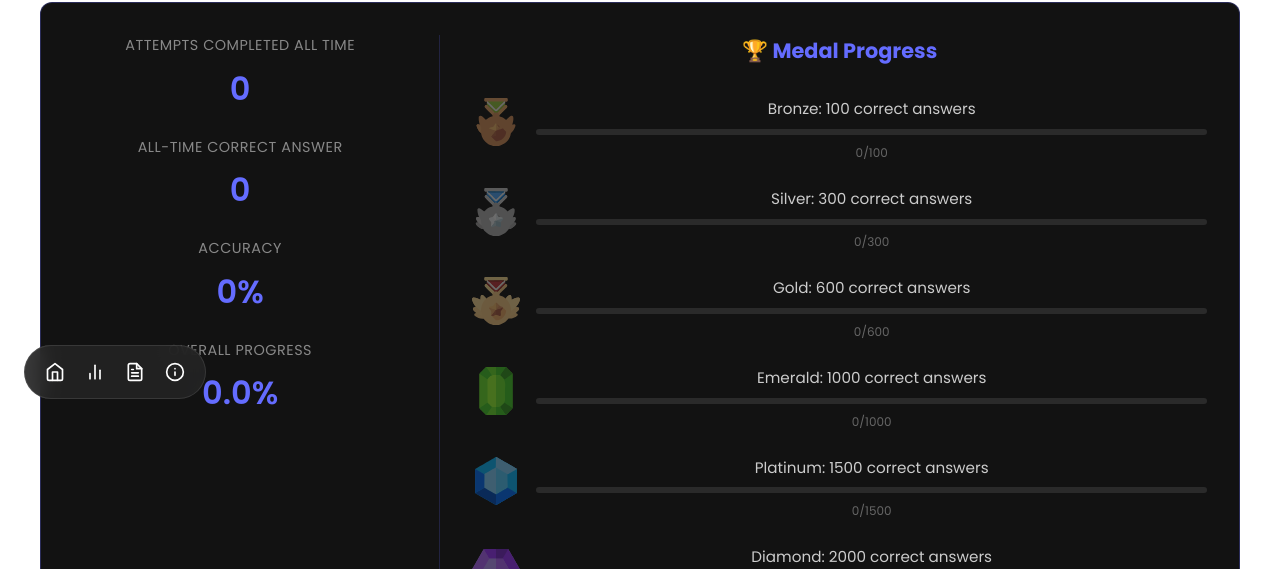
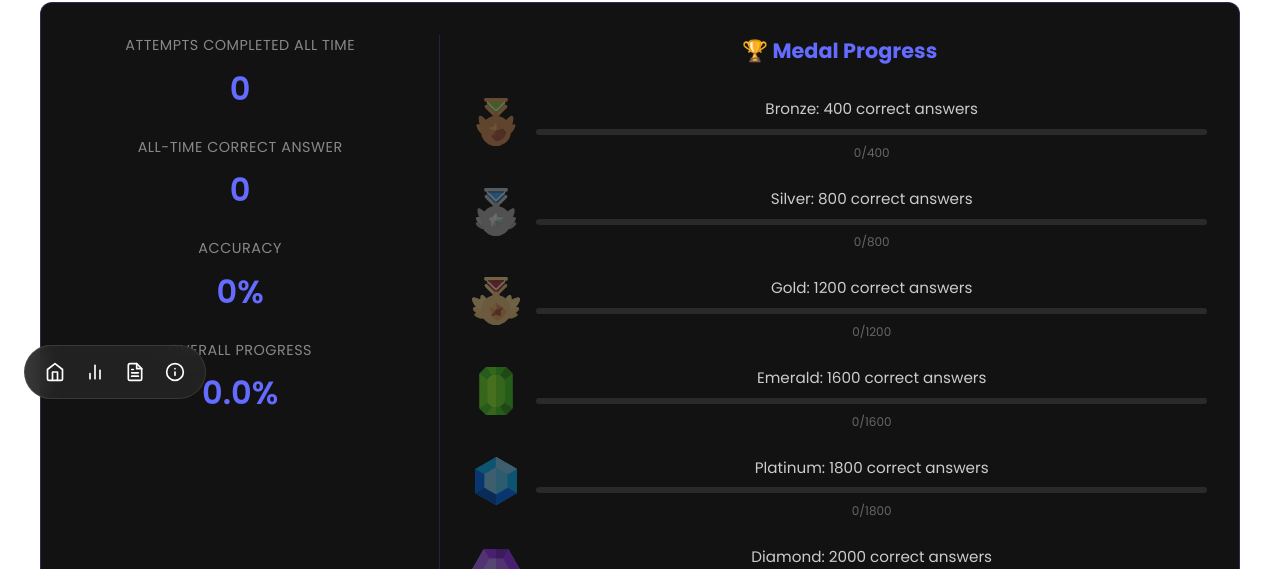
Before and after one commit to dvnnyle/skoolXit, a React (Vite) app: page /statistics in a window 1280 px wide. Shown: the part 377-946 px from the top of the page. Built offline with nearby package versions, Linux system fonts and the light colour scheme.

Commit message:
Update: Set equal 400-point medal intervals - Bronze 400, Silver 800, Gold 1200, Emerald 1600, Platinum 1800, Diamond 2000

```diff
--- a/src/pages/home.jsx
+++ b/src/pages/home.jsx
@@ -173,58 +173,58 @@ function Home() {
 
         <div className="gamification-wrapper">
           <div className="medal-milestones-inline">
-            <div className="achievement-medal-item bronze" data-unlocked={stats.totalCorrectFromAllAttempts >= 100}>
+            <div className="achievement-medal-item bronze" data-unlocked={stats.totalCorrectFromAllAttempts >= 400}>
               <img src="/icons/bronze-medal.svg" alt="Bronze Medal" className="medal-icon bronze-icon" />
               <div className="medal-details">
                 <h4>Bronze</h4>
                 <div className="medal-progress-bar">
-                  <div className="medal-progress-fill" style={{ width: `${Math.min((Math.max(0, stats.totalCorrectFromAllAttempts) / 100) * 100, 100)}%` }}></div>
+                  <div className="medal-progress-fill" style={{ width: `${Math.min((Math.max(0, stats.totalCorrectFromAllAttempts) / 400) * 100, 100)}%` }}></div>
                 </div>
-                <span className="medal-count">{Math.min(Math.max(0, stats.totalCorrectFromAllAttempts), 100)}/100</span>
+                <span className="medal-count">{Math.min(Math.max(0, stats.totalCorrectFromAllAttempts), 400)}/400</span>
               </div>
             </div>
 
-            <div className="achievement-medal-item silver" data-unlocked={stats.totalCorrectFromAllAttempts >= 300}>
+            <div className="achievement-medal-item silver" data-unlocked={stats.totalCorrectFromAllAttempts >= 800}>
               <img src="/icons/silver-medal.svg" alt="Silver Medal" className="medal-icon silver-icon" />
               <div className="medal-details">
                 <h4>Silver</h4>
                 <div className="medal-progress-bar">
-                  <div className="medal-progress-fill" style={{ width: `${Math.min((Math.max(0, stats.totalCorrectFromAllAttempts) / 300) * 100, 100)}%` }}></div>
+                  <div className="medal-progress-fill" style={{ width: `${Math.min((Math.max(0, stats.totalCorrectFromAllAttempts) / 800) * 100, 100)}%` }}></div>
                 </div>
-                <span className="medal-count">{Math.min(Math.max(0, stats.totalCorrectFromAllAttempts), 300)}/300</span>
+                <span className="medal-count">{Math.min(Math.max(0, stats.totalCorrectFromAllAttempts), 800)}/800</span>
               </div>
             </div>
 
-            <div className="achievement-medal-item gold" data-unlocked={stats.totalCorrectFromAllAttempts >= 600}>
+            <div className="achievement-medal-item gold" data-unlocked={stats.totalCorrectFromAllAttempts >= 1200}>
               <img src="/icons/gold-medal.svg" alt="Gold Medal" className="medal-icon gold-icon" />
               <div className="medal-details">
                 <h4>Gold</h4>
                 <div className="medal-progress-bar">
-                  <div className="medal-progress-fill" style={{ width: `${Math.min((Math.max(0, stats.totalCorrectFromAllAttempts) / 600) * 100, 100)}%` }}></div>
+                  <div className="medal-progress-fill" style={{ width: `${Math.min((Math.max(0, stats.totalCorrectFromAllAttempts) / 1200) * 100, 100)}%` }}></div>
                 </div>
-                <span className="medal-count">{Math.min(Math.max(0, stats.totalCorrectFromAllAttempts), 600)}/600</span>
+                <span className="medal-count">{Math.min(Math.max(0, stats.totalCorrectFromAllAttempts), 1200)}/1200</span>
               </div>
             </div>
 
-            <div className="achievement-medal-item emerald" data-unlocked={stats.totalCorrectFromAllAttempts >= 1000}>
+            <div className="achievement-medal-item emerald" data-unlocked={stats.totalCorrectFromAllAttempts >= 1600}>
               <img src="/icons/emerald.svg" alt="Emerald" className="medal-icon emerald-icon" />
               <div className="medal-details">
                 <h4>Emerald</h4>
                 <div className="medal-progress-bar">
-                  <div className="medal-progress-fill" style={{ width: `${Math.min((Math.max(0, stats.totalCorrectFromAllAttempts) / 1000) * 100, 100)}%` }}></div>
+                  <div className="medal-progress-fill" style={{ width: `${Math.min((Math.max(0, stats.totalCorrectFromAllAttempts) / 1600) * 100, 100)}%` }}></div>
                 </div>
-                <span className="medal-count">{Math.min(Math.max(0, stats.totalCorrectFromAllAttempts), 1000)}/1000</span>
+                <span className="medal-count">{Math.min(Math.max(0, stats.totalCorrectFromAllAttempts), 1600)}/1600</span>
               </div>
             </div>
 
-            <div className="achievement-medal-item platinum" data-unlocked={stats.totalCorrectFromAllAttempts >= 1500}>
+            <div className="achievement-medal-item platinum" data-unlocked={stats.totalCorrectFromAllAttempts >= 1800}>
               <img src="/icons/platinum.svg" alt="Platinum" className="medal-icon platinum-icon" />
               <div className="medal-details">
                 <h4>Platinum</h4>
                 <div className="medal-progress-bar">
-                  <div className="medal-progress-fill" style={{ width: `${Math.min((Math.max(0, stats.totalCorrectFromAllAttempts) / 1500) * 100, 100)}%` }}></div>
+                  <div className="medal-progress-fill" style={{ width: `${Math.min((Math.max(0, stats.totalCorrectFromAllAttempts) / 1800) * 100, 100)}%` }}></div>
                 </div>
-                <span className="medal-count">{Math.min(Math.max(0, stats.totalCorrectFromAllAttempts), 1500)}/1500</span>
+                <span className="medal-count">{Math.min(Math.max(0, stats.totalCorrectFromAllAttempts), 1800)}/1800</span>
               </div>
             </div>
 
--- a/src/pages/statistics.jsx
+++ b/src/pages/statistics.jsx
@@ -226,57 +226,57 @@ function Statistics() {
           <div className="medals-progress-right">
             <h3>🏆 Medal Progress</h3>
             <div className="medal-milestone">
-              <img src="/icons/bronze-medal.svg" alt="Bronze Medal" className={`medal-icon-stats ${stats.totalCorrectFromAllAttempts >= 100 ? 'unlocked' : ''}`} />
+              <img src="/icons/bronze-medal.svg" alt="Bronze Medal" className={`medal-icon-stats ${stats.totalCorrectFromAllAttempts >= 400 ? 'unlocked' : ''}`} />
               <div className="medal-milestone-info">
-                <p>Bronze: 100 correct answers</p>
+                <p>Bronze: 400 correct answers</p>
                 <div className="milestone-bar">
-                  <div className="milestone-fill" style={{ width: `${Math.min((Math.max(0, stats.totalCorrectFromAllAttempts) / 100) * 100, 100)}%` }}></div>
+                  <div className="milestone-fill" style={{ width: `${Math.min((Math.max(0, stats.totalCorrectFromAllAttempts) / 400) * 100, 100)}%` }}></div>
                 </div>
-                <span className="milestone-text">{Math.min(Math.max(0, stats.totalCorrectFromAllAttempts), 100)}/100</span>
+                <span className="milestone-text">{Math.min(Math.max(0, stats.totalCorrectFromAllAttempts), 400)}/400</span>
               </div>
             </div>
 
             <div className="medal-milestone">
-              <img src="/icons/silver-medal.svg" alt="Silver Medal" className={`medal-icon-stats ${stats.totalCorrectFromAllAttempts >= 300 ? 'unlocked' : ''}`} />
+              <img src="/icons/silver-medal.svg" alt="Silver Medal" className={`medal-icon-stats ${stats.totalCorrectFromAllAttempts >= 800 ? 'unlocked' : ''}`} />
               <div className="medal-milestone-info">
-                <p>Silver: 300 correct answers</p>
+                <p>Silver: 800 correct answers</p>
                 <div className="milestone-bar">
-                  <div className="milestone-fill" style={{ width: `${Math.min((Math.max(0, stats.totalCorrectFromAllAttempts) / 300) * 100, 100)}%` }}></div>
+                  <div className="milestone-fill" style={{ width: `${Math.min((Math.max(0, stats.totalCorrectFromAllAttempts) / 800) * 100, 100)}%` }}></div>
                 </div>
-                <span className="milestone-text">{Math.min(Math.max(0, stats.totalCorrectFromAllAttempts), 300)}/300</span>
+                <span className="milestone-text">{Math.min(Math.max(0, stats.totalCorrectFromAllAttempts), 800)}/800</span>
               </div>
             </div>
 
             <div className="medal-milestone">
-              <img src="/icons/gold-medal.svg" alt="Gold Medal" className={`medal-icon-stats ${stats.totalCorrectFromAllAttempts >= 600 ? 'unlocked' : ''}`} />
+              <img src="/icons/gold-medal.svg" alt="Gold Medal" className={`medal-icon-stats ${stats.totalCorrectFromAllAttempts >= 1200 ? 'unlocked' : ''}`} />
               <div className="medal-milestone-info">
-                <p>Gold: 600 correct answers</p>
+                <p>Gold: 1200 correct answers</p>
                 <div className="milestone-bar">
-                  <div className="milestone-fill" style={{ width: `${Math.min((Math.max(0, stats.totalCorrectFromAllAttempts) / 600) * 100, 100)}%` }}></div>
+                  <div className="milestone-fill" style={{ width: `${Math.min((Math.max(0, stats.totalCorrectFromAllAttempts) / 1200) * 100, 100)}%` }}></div>
                 </div>
-                <span className="milestone-text">{Math.min(Math.max(0, stats.totalCorrectFromAllAttempts), 600)}/600</span>
+                <span className="milestone-text">{Math.min(Math.max(0, stats.totalCorrectFromAllAttempts), 1200)}/1200</span>
               </div>
             </div>
 
             <div className="medal-milestone">
-              <img src="/icons/emerald.svg" alt="Emerald" className={`medal-icon-stats ${stats.totalCorrectFromAllAttempts >= 1000 ? 'unlocked' : ''}`} />
+              <img src="/icons/emerald.svg" alt="Emerald" className={`medal-icon-stats ${stats.totalCorrectFromAllAttempts >= 1600 ? 'unlocked' : ''}`} />
               <div className="medal-milestone-info">
-                <p>Emerald: 1000 correct answers</p>
+                <p>Emerald: 1600 correct answers</p>
                 <div className="milestone-bar">
-                  <div className="milestone-fill" style={{ width: `${Math.min((Math.max(0, stats.totalCorrectFromAllAttempts) / 1000) * 100, 100)}%` }}></div>
+                  <div className="milestone-fill" style={{ width: `${Math.min((Math.max(0, stats.totalCorrectFromAllAttempts) / 1600) * 100, 100)}%` }}></div>
                 </div>
-                <span className="milestone-text">{Math.min(Math.max(0, stats.totalCorrectFromAllAttempts), 1000)}/1000</span>
+                <span className="milestone-text">{Math.min(Math.max(0, stats.totalCorrectFromAllAttempts), 1600)}/1600</span>
               </div>
             </div>
 
             <div className="medal-milestone">
-              <img src="/icons/platinum.svg" alt="Platinum" className={`medal-icon-stats ${stats.totalCorrectFromAllAttempts >= 1500 ? 'unlocked' : ''}`} />
+              <img src="/icons/platinum.svg" alt="Platinum" className={`medal-icon-stats ${stats.totalCorrectFromAllAttempts >= 1800 ? 'unlocked' : ''}`} />
               <div className="medal-milestone-info">
-                <p>Platinum: 1500 correct answers</p>
+                <p>Platinum: 1800 correct answers</p>
                 <div className="milestone-bar">
-                  <div className="milestone-fill" style={{ width: `${Math.min((Math.max(0, stats.totalCorrectFromAllAttempts) / 1500) * 100, 100)}%` }}></div>
+                  <div className="milestone-fill" style={{ width: `${Math.min((Math.max(0, stats.totalCorrectFromAllAttempts) / 1800) * 100, 100)}%` }}></div>
                 </div>
-                <span className="milestone-text">{Math.min(Math.max(0, stats.totalCorrectFromAllAttempts), 1500)}/1500</span>
+                <span className="milestone-text">{Math.min(Math.max(0, stats.totalCorrectFromAllAttempts), 1800)}/1800</span>
               </div>
             </div>
 
```
